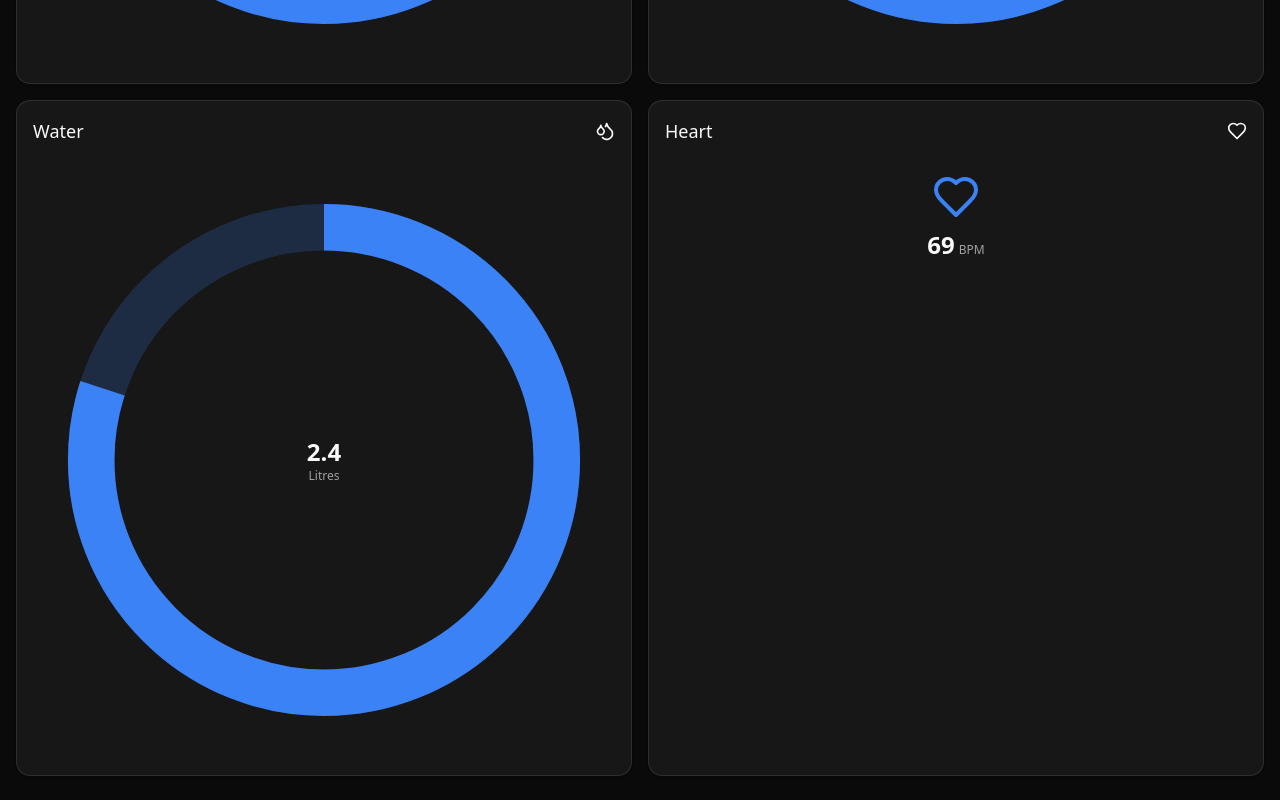
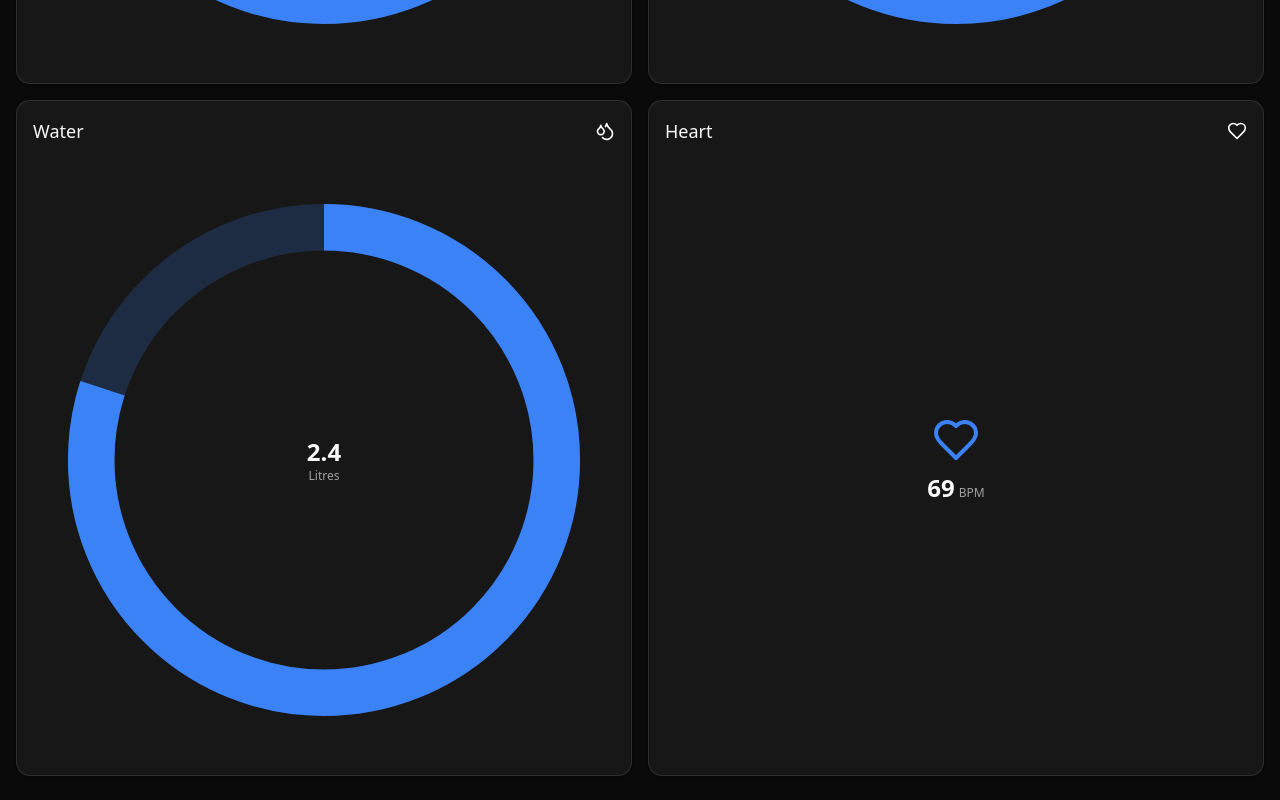
Before and after one commit to soumitradev/hci-demo, a React (Vite) app: page /fitness in a window 1280 px wide. Shown: the part 872-1672 px from the top of the page. Built offline with nearby package versions, Linux system fonts and the light colour scheme.

Commit message:
fix: vertically center the heart rate in the card

```diff
--- a/src/pages/Fitness.tsx
+++ b/src/pages/Fitness.tsx
@@ -203,11 +203,13 @@ const Fitness: React.FC = () => {
               <span className="text-lg font-medium">Heart</span>
               <Heart className="w-5 h-5" />
             </div>
-            <div className="h-24 flex flex-col items-center justify-center">
-              <Heart className="w-12 h-12 text-[hsl(var(--primary))] mb-2" />
-              <div className="text-center">
-                <span className="text-2xl font-bold text-foreground">{currentStats.heartRate}</span>
-                <span className="text-xs text-muted-foreground ml-1">BPM</span>
+            <div className="relative w-full aspect-square flex items-center justify-center">
+              <div className="flex flex-col items-center justify-center">
+                <Heart className="w-12 h-12 text-[hsl(var(--primary))] mb-2" />
+                <div className="text-center">
+                  <span className="text-2xl font-bold text-foreground">{currentStats.heartRate}</span>
+                  <span className="text-xs text-muted-foreground ml-1">BPM</span>
+                </div>
               </div>
             </div>
           </Card>
```
